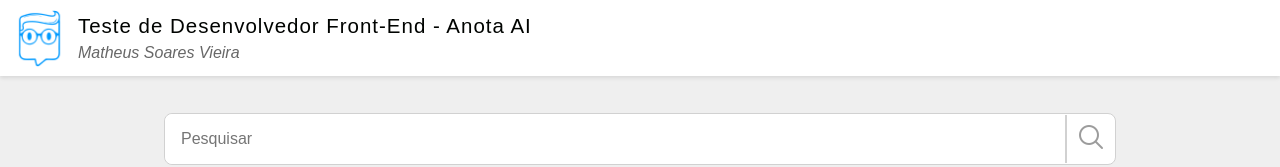
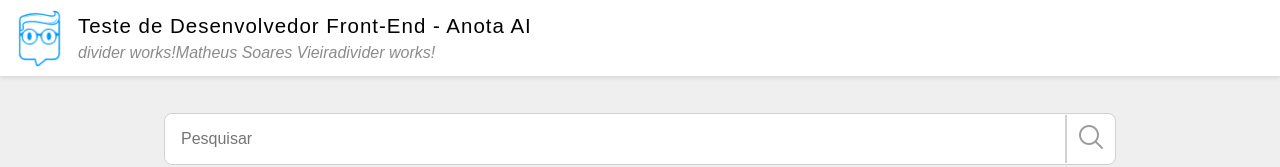
Before and after one commit to MatheusVieira97/listify, an Angular app: page / in a window 1280 px wide. Shown: the top 167 px of the page. Built offline with nearby package versions, Linux system fonts and the light colour scheme; no server answers.

Commit message:
feat: update header component to include dividers and adjust styling variables

```diff
--- a/src/app/components/header/header.component.html
+++ b/src/app/components/header/header.component.html
@@ -1,13 +1,13 @@
 <header class="header" role="banner" aria-label="Site header">
   <div class="header__logo">
-    <img src="logo.png"
-         alt="Listify Logo"
-         class="header__logo-image"
-         loading="eager"
-         aria-hidden="false">
+    <img src="logo.png" alt="Listify Logo" class="header__logo-image" loading="eager" aria-hidden="false">
   </div>
   <div class="header__title">
     <h1 class="header__title-app" tabindex="0">Teste de Desenvolvedor Front-End - Anota AI</h1>
-    <h2 class="header__title-name" tabindex="0">Matheus Soares Vieira</h2>
+    <h2 class="header__title-name" tabindex="0">
+      <app-divider size="small"/>
+        Matheus Soares Vieira
+      <app-divider size="medium"/>
+    </h2>
   </div>
 </header>
--- a/src/app/components/header/header.component.scss
+++ b/src/app/components/header/header.component.scss
@@ -28,6 +28,7 @@
         }
 
         &-name {
+            @include mixins.flex-start;
             color: variables.$secondary-text-color;
             font-size: variables.$font-medium;
             font-weight: 400;
--- a/src/app/components/header/header.component.ts
+++ b/src/app/components/header/header.component.ts
@@ -1,9 +1,10 @@
 import { Component } from '@angular/core';
+import { DividerComponent } from "../divider/divider.component";
 
 @Component({
   standalone: true,
   selector: 'app-header',
-  imports: [],
+  imports: [DividerComponent],
   templateUrl: './header.component.html',
   styleUrl: './header.component.scss'
 })
--- a/src/app/styles/variables.scss
+++ b/src/app/styles/variables.scss
@@ -11,7 +11,7 @@ $info-color: #17a2b8;
 $background-color: #EFEFEF;
 $secondary-background-color: #FFFF;
 $text-color: #000300;
-$secondary-text-color: #676767;
+$secondary-text-color: #8b8b8b;
 $border-color: #d1d1d1;
 $hover-color: #B5DBEA;
 $focus-color: #3397DB;
```
